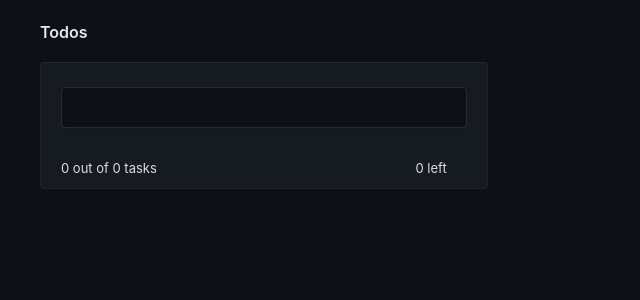
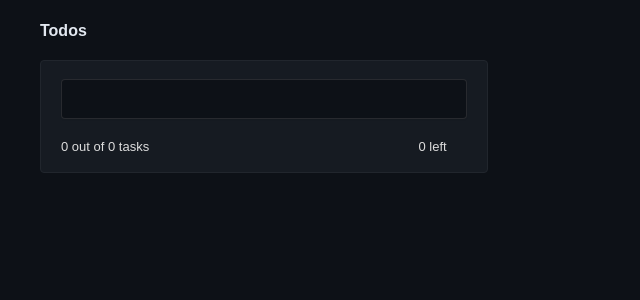
Before and after one commit to cesarcode-init/react-typescript-todo-app, a React (Create React App) app: page / in a window 1280 px wide. Shown: the top 300 px of the page, without its empty margins (0-640 px from the left). Built offline with nearby package versions, Linux system fonts and the light colour scheme.

Commit message:
style: format code and error style

```diff
--- a/src/components/Todos/Form/Form.module.css
+++ b/src/components/Todos/Form/Form.module.css
@@ -1,65 +1,33 @@
 .form {
-    padding-top: 0.75rem;
-    padding-bottom: 0.75rem;
+    padding-top: 1.1rem;
+    padding-bottom: 1.1rem;
     padding-left: 1.25rem;
     padding-right: 1.25rem;
     border-radius: 0.25rem;
     background: #161b22;
-
     max-width: 28rem;
     position: relative;
     border: 0.2px solid #21262d;
-
 }
-
 
 .input {
     background: #0D1117;
     color: #c9D1d9;
     border: 0.1px solid rgba(146, 142, 142, 0.206);
     display: block;
-
     width: 100%;
-    padding-top: 0.75rem;
-    padding-bottom: 0.75rem;
+    padding-top: 0.65rem;
+    padding-bottom: 0.65rem;
     padding-left: 0.75rem;
     padding-right: 0.75rem;
     box-shadow: 0 1px 2px 0 rgb(0 0 0 / 0.05);
     border-radius: 0.25rem;
     outline: none;
-    margin-top: 0.75rem;
-    margin-bottom: 0.75rem;
-
-
-
-}
-
-/* .input {
-    width: 90%;
-    padding: 14px 12px;
-    font-size: 0.9em;
-    border-radius: 3px;
-    border: 0.1px solid var(--black-color-x10);
-    transition: offset 0.2s linear;
-    background: var(--black-color-x11);
-    color: var(--white-color-x0);
-    position: relative;
-    padding: 0.6rem 0.75rem;
-    background: var(--black-color-x12);
-}
-
-.input:focus {
-    outline-width: 2px;
-    outline-style: solid;
-    border-radius: 3px;
-    position: relative;
-    outline-offset: 1px;
-    outline-color: var(--blue-color-x11);
-    transition: all 0.1s ease;
+    font-size: 1rem;
 }
 
 .error {
-    color: var(--red-color-x0);
+    color: #ef4444;
     display: block;
-    margin-top: 15px;
-} */
+    margin-top: 0.75rem;
+}
--- a/src/styles/globals.css
+++ b/src/styles/globals.css
@@ -56,13 +56,9 @@ html {
 
 body {
   margin: 0;
-  font-family: -apple-system, BlinkMacSystemFont, 'Segoe UI', 'Roboto', 'Oxygen',
-    'Ubuntu', 'Cantarell', 'Fira Sans', 'Droid Sans', 'Helvetica Neue',
-    sans-serif;
+  font-family: sans-serif;
   -webkit-font-smoothing: antialiased;
   -moz-osx-font-smoothing: grayscale;
-
-
   background: #0D1117;
   color: #e2e8f0;
 }
```
